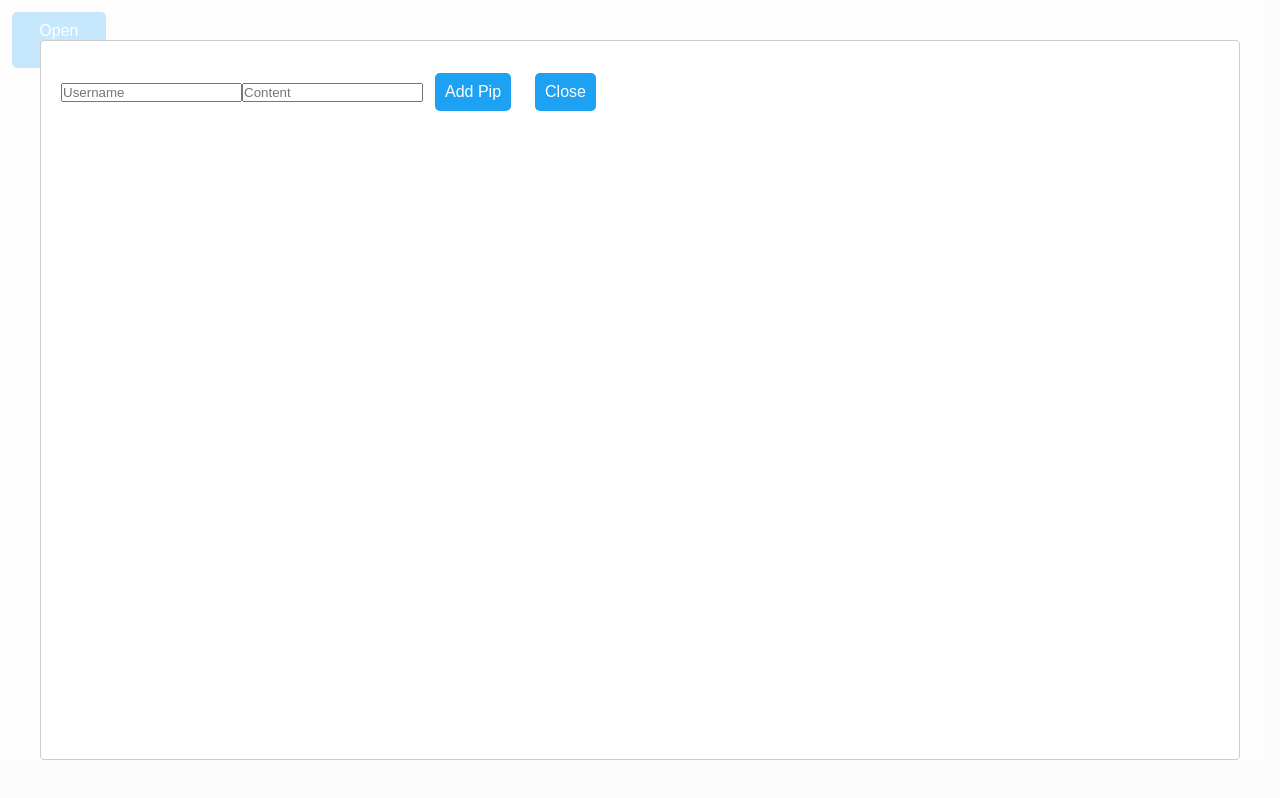
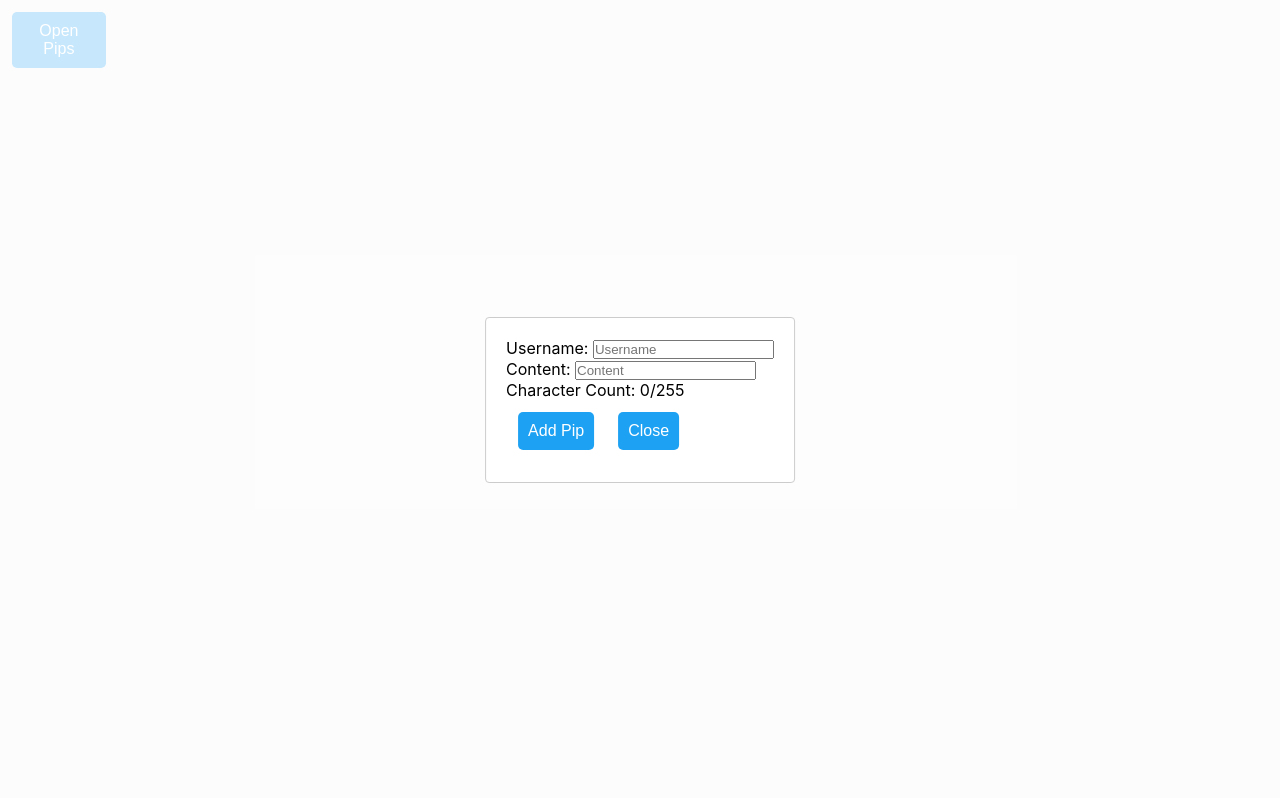
Before and after one commit to frigaardgaming/pipper-react, a React (Create React App) app: page / in a window 1280 px wide. Both pictures are taken after a click on the button "Open Pips". Built offline with nearby package versions, Linux system fonts and the light colour scheme.

Commit message:
Added character counter + styling

```diff
--- a/src/components/AddPip.jsx
+++ b/src/components/AddPip.jsx
@@ -7,15 +7,17 @@ export default function AddPip({pips, setPips}) {
   const [username, setUsername] = useState("");
   const [content, setContent] = useState("");
   const [isOpen, setIsOpen] = useState(false);
+  const [characterCount, setCharacterCount] = useState(0);
 
   const handleContentChange = (e) => {
-    setContent(e.target.value);
+    const string = e.target.value;
+    setContent(string);
+    setCharacterCount(string.length); // Opdaterer character counters state
   };
 
   const handleUsernameChange = (e) => {
     setUsername(e.target.value);
   };
-
 
   const handleAddPip = () => {
     const newPip = new Pips(username, content, new Date());
@@ -28,6 +30,7 @@ export default function AddPip({pips, setPips}) {
     handleCloseModal();
   };
 
+  // Funktioner for at åbne og lukke modaler
   function handleOpenModal() {
     setIsOpen(true);
   };
@@ -36,24 +39,44 @@ export default function AddPip({pips, setPips}) {
     setIsOpen(false);
   };
 
+  const customStyles = {
+    content: {
+      top: '50%',
+      left: '50%',
+      right: 'auto',
+      bottom: 'auto',
+      marginRight: '-50%',
+      transform: 'translate(-50%, -50%)',
+    },
+  };
+
+
+
 
   return (
     <div>
-      <ReactModal isOpen={isOpen}>
+      <ReactModal isOpen={isOpen} style={customStyles} ariaHideApp={false}>
+        <div>
+        <label>Username: </label>
         <input
             type="text"
             placeholder="Username"
             value={username}
             onChange={handleUsernameChange}
-        />
+        /></div>
+        <label>Content: </label>
         <input
             type="text"
             placeholder="Content"
             value={content}
             onChange={handleContentChange}
+            maxLength={255}
         />
+        <div>
+        <p>Character Count: {characterCount}/255</p>
         <AddButton buttonText={"Add Pip"} onClick={handleAddPip}></AddButton>
         <AddButton buttonText={"Close"} onClick={handleCloseModal}></AddButton>
+        </div>
       </ReactModal>
       <AddButton buttonText={"Open Pips"} onClick={handleOpenModal}></AddButton>
     </div>
--- a/src/styles/PipBox.css
+++ b/src/styles/PipBox.css
@@ -9,7 +9,7 @@
 
 .pips ul {
   list-style-type: none;
-  padding: 0;
+  padding: 0.5rem;
 }
 
 .pips li {
@@ -19,10 +19,11 @@
 .pips strong {
   font-weight: bold;
   color: #1da1f2;
+  font-size: 1.25rem;
 }
 
 .pips p {
-  padding-top: 6px;
+  margin-top: 6px;
 }
 
 .icon {
```
